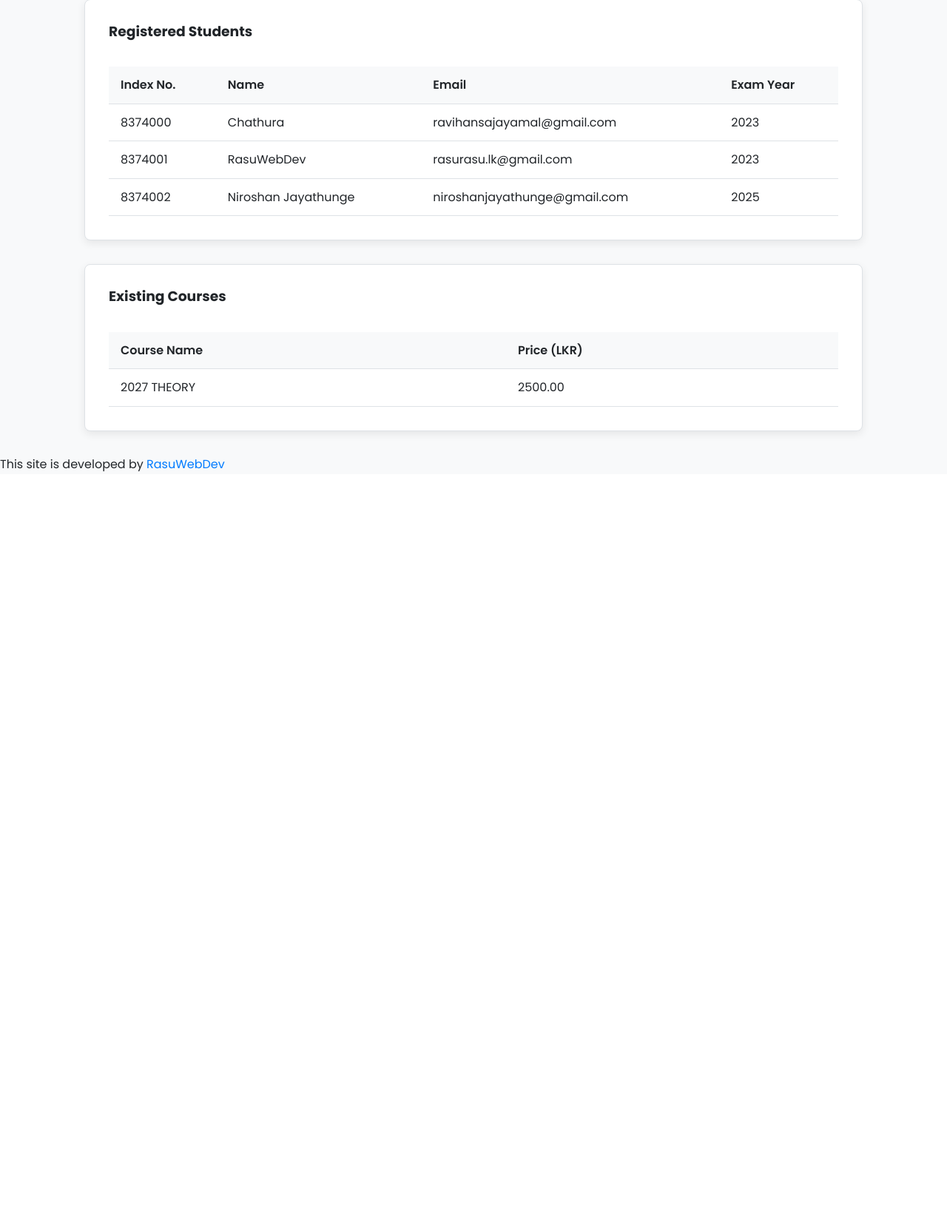
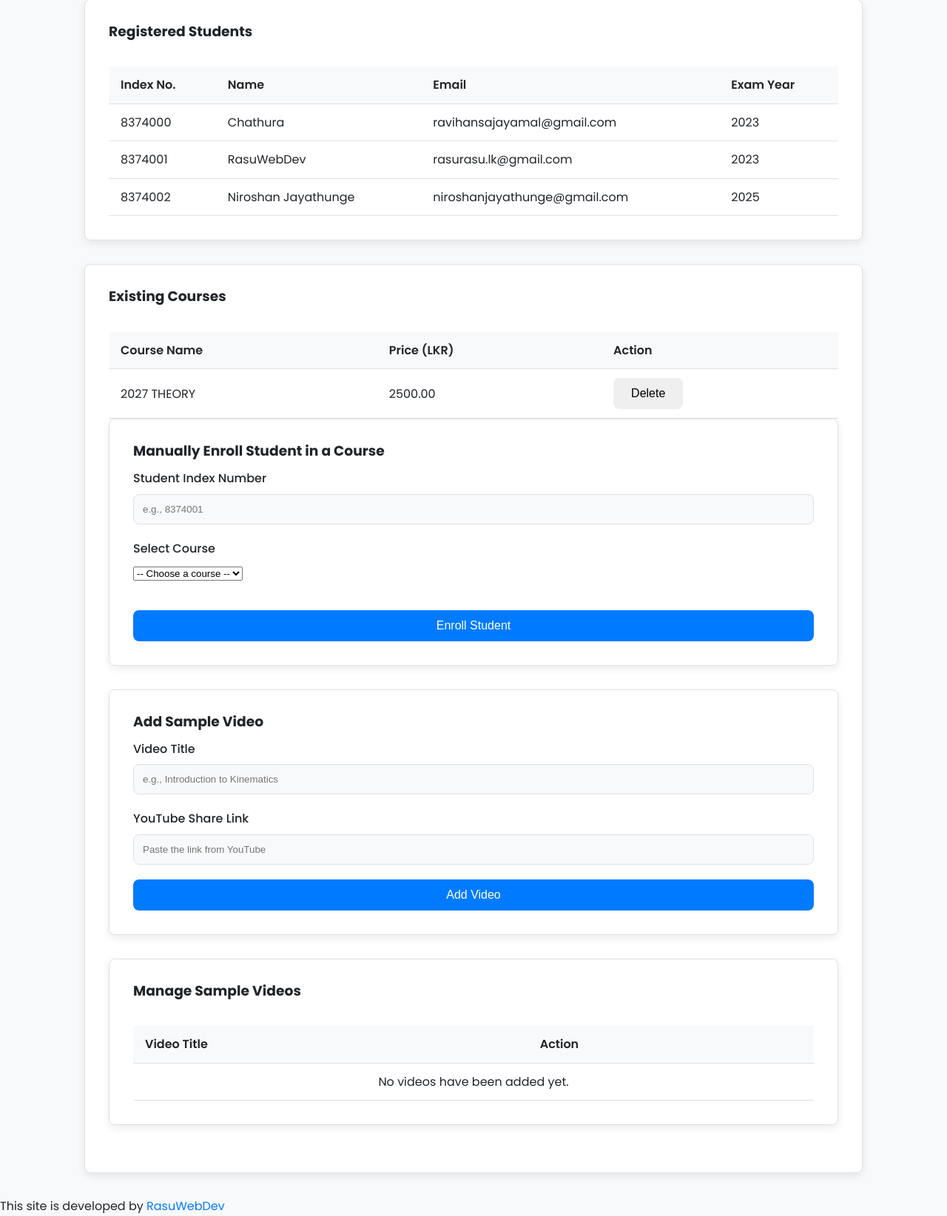
Before and after one commit to rasuwebdev/ApiWadaPhysicsWeb, a Flask app: page /admin in a window 1280 px wide. Shown: the part 704-2348 px from the top of the page at 74% size. Before the commit the page ends 1342 px from the top, so only its background shows below. Run offline with Flask 3, Linux system fonts and the light colour scheme; a user stored in the database is signed in; data comes from the database, SQL or seed files in the repository; data that the repository does not hold is empty.

Commit message:
Update admin.html

```diff
--- a/templates/admin.html
+++ b/templates/admin.html
@@ -81,17 +81,91 @@
         <tr>
             <th>Course Name</th>
             <th>Price (LKR)</th>
-                    </tr>
+            <th>Action</th> </tr>
     </thead>
     <tbody>
         {% for course in courses %}
         <tr>
             <td>{{ course.name }}</td>
             <td>{{ "%.2f"|format(course.price) }}</td>
+            <td>
+                <form action="{{ url_for('delete_course', course_id=course.id) }}" method="POST" style="display: inline;">
+                    <button type="submit" class="btn btn-danger">Delete</button>
+                </form>
+            </td>
         </tr>
         {% else %}
         <tr>
-                        <td colspan="2" style="text-align: center;">No courses have been added yet.</td>
+            <td colspan="3" style="text-align: center;">No courses have been added yet.</td>
+        </tr>
+        {% endfor %}
+    </tbody>
+</table>
+        </div>
+
+
+        <div class="card">
+    <h3>Manually Enroll Student in a Course</h3>
+    <form method="POST" action="{{ url_for('admin') }}">
+        <input type="hidden" name="form_type" value="enroll_student">
+
+        <div class="form-group">
+            <label for="enroll_index_number">Student Index Number</label>
+            <input type="text" id="enroll_index_number" name="index_number" placeholder="e.g., 8374001" required>
+        </div>
+
+        <div class="form-group">
+            <label for="course_id">Select Course</label>
+            <select id="course_id" name="course_id" class="form-group input" required>
+                <option value="" disabled selected>-- Choose a course --</option>
+                {% for course in courses %}
+                    <option value="{{ course.id }}">{{ course.name }}</option>
+                {% endfor %}
+            </select>
+        </div>
+
+        <button type="submit" class="btn btn-primary" style="width: 100%;">Enroll Student</button>
+    </form>
+</div>
+
+        <div class="card">
+    <h3>Add Sample Video</h3>
+    <form method="POST" action="{{ url_for('admin') }}">
+        <input type="hidden" name="form_type" value="add_video">
+        <div class="form-group">
+            <label for="video_title">Video Title</label>
+            <input type="text" id="video_title" name="video_title" placeholder="e.g., Introduction to Kinematics" required>
+        </div>
+        <div class="form-group">
+            <label for="video_link">YouTube Share Link</label>
+            <input type="url" id="video_link" name="video_link" placeholder="Paste the link from YouTube" required>
+        </div>
+        <button type="submit" class="btn btn-primary" style="width: 100%;">Add Video</button>
+    </form>
+    </div>
+    <div class="card">
+    <h3>Manage Sample Videos</h3>
+    <div class="table-container">
+        <table>
+            <thead>
+                <tr>
+                    <th>Video Title</th>
+                    <th>Action</th>
+                </tr>
+            </thead>
+            <tbody>
+                {% for video in videos %}
+                <tr>
+                    <td>{{ video.title }}</td>
+                    <td>
+                        <form action="{{ url_for('delete_video', video_id=video.id) }}" method="POST" style="display: inline;">
+                            <button type="submit" class="btn btn-danger">Delete</button>
+                        </form>
+                    </td>
+                </tr>
+                {% else %}
+                <tr>
+                    <td colspan="2" style="text-align: center;">No videos have been added yet.</td>
                 </tr>
                 {% endfor %}
             </tbody>
@@ -99,4 +173,5 @@
     </div>
 </div>
     </div>
+</div>
 {% endblock %}
```
Lines whose indentation alone changed are shown as unchanged.
